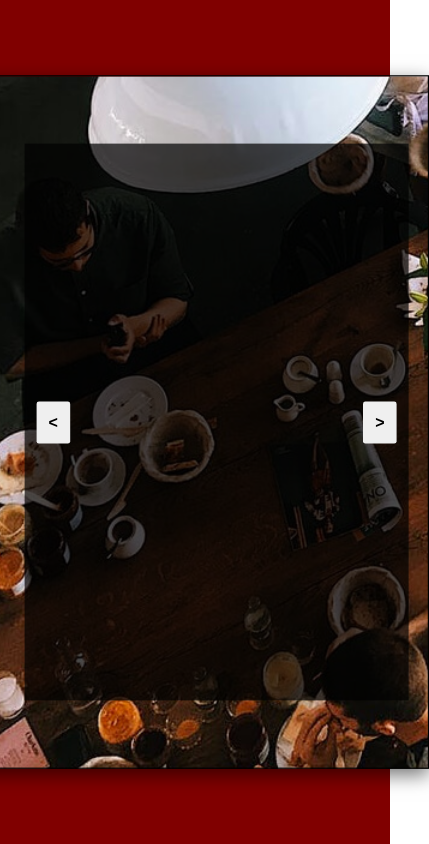
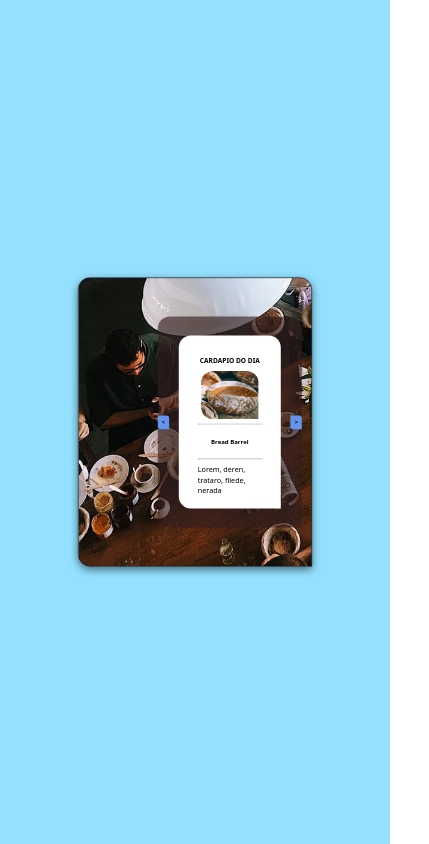
Before and after one commit to GustavoPaterno/Template_test_design_simple, a plain HTML site: page index.html in a window 390 px wide. Shown: the whole page, 429 px wide, since content can reach past the window. Drawn offline with Linux system fonts and the light colour scheme.

Commit message:
commit 2

```diff
--- a/index.html
+++ b/index.html
@@ -1,21 +1,34 @@
 <!DOCTYPE html>
 <html lang="en">
+
 <head>
     <meta charset="UTF-8">
     <meta name="viewport" content="width=device-width, initial-scale=1.0">
     <title>Document</title>
     <link rel="stylesheet" href="style.css">
 </head>
+
 <body>
     <div class="conteiner">
         <div class="img-info">
             <div class="aside">
                 <div class="buttons">
                     <button id="left"><strong><</strong></button>
+                    <div class="itens" id="itens">
+                        <h3>CARDAPIO DO DIA</h3>
+                        <img src="img/bread-barrel.jpg" alt="" id="img">
+                        <hr>
+                        <h4 id="h4">Bread Barrel</h4>
+                        <hr>
+                        <span id="span">Lorem, deren, trataro, filede, nerada</span>
+                    </div>
                     <button id="right"><strong>></strong></button>
                 </div>
             </div>
         </div>
     </div>
+
+    <script src="script.js"></script>
 </body>
+
 </html>
--- /dev/null
+++ b/script.js
@@ -0,0 +1,31 @@
+const itens = document.getElementById("itens")
+
+
+const arr = [
+    { img: "img/bread-barrel.jpg", title: "Bread Barrel", desc: "Lorem, deren, trataro, filede, nerada" },
+    { img: "img/img3.jpg", title: "Tuscan Grilled", desc: "Lorem, deren, trataro, filede, nerada" },
+    { img: "img/img2.jpg", title: "Crab Cake", desc: "Lorem, deren, trataro, filede, nerada" }
+];
+
+currentIndex = 0;
+function current(){
+    const img = document.getElementById("img")
+    const title = document.querySelector("h4")
+    const desc = document.querySelector("span")
+
+    img.src = arr[currentIndex].img
+    title.textContent = arr[currentIndex].title
+    desc.textContent = arr[currentIndex].desc
+}
+
+document.getElementById("left").addEventListener("click", () => {
+    currentIndex = (currentIndex === 0) ? arr.length - 1 : currentIndex - 1;
+    current();
+});
+
+document.getElementById("right").addEventListener("click", () => {
+    currentIndex = (currentIndex === arr.length - 1) ? 0 : currentIndex + 1;
+    current();
+});
+
+current();
--- a/style.css
+++ b/style.css
@@ -7,7 +7,12 @@ body{
 .conteiner{
     width: 100%;
     height: 100vh;
-    background-color: maroon;
+    background-color: rgb(148, 225, 255);
+    /* background: radial-gradient(circle, rgba(247,255,0,0.8729866946778712) 50%, rgba(172,146,61,1) 90%); */
+    /* #dba654 */
+    /* white */
+    /* #f49336 */
+    /* #f8db78 */
     display: flex;
     justify-content: center;
     align-items: center;
@@ -19,18 +24,20 @@ body{
     display: flex;
     align-items: center;
     justify-content: end;
-    scale: 1.2;
+    scale: 0.85;
     width: 50em;
     height: 36rem;
-    background-image: url(img1.jpg);
+    border-radius: 20px 20px 0px 20px;
+    background-image: url(img/img1.jpg);
     background-repeat: no-repeat;
 }
 
 .aside{
-    width: 20rem;
-    height: 29em;
+    width: 23.5rem;
+    height: 31em;
+    border-radius: 20px 20px 0px 20px;
     margin-right: 1rem;
-    background-color: rgba(0, 0, 0, 0.7);
+    background-color: rgba(51, 31, 31, 0.63);
     display: flex;
     justify-content: center;
     align-items: center;
@@ -47,7 +54,81 @@ body{
 
 button{
     padding: 10px ;
+    background-color: cornflowerblue;
+    font-size: 15px;
     border: none;
-    border-radius: 2px;
+    border-radius: 0px 5px 0px 5px;
     cursor: pointer;
+    outline: none;
+    transition: 0.2s;
 }
+
+button:active{
+    scale: 1.1;
+}
+
+.itens{
+    width: 12rem;
+    height: 24rem;
+    background-color: white;
+    padding: 2rem;
+    margin: 1rem;
+    display: flex;
+    justify-content: center;
+    align-items: center;
+    flex-direction: column;
+    border-radius: 20px 20px 0px 20px;
+}
+
+#img{
+    width: 100%;
+    border-radius: 20px 20px 0px 20px;
+}
+
+hr{
+    width: 100%;
+}
+
+@media (max-width: 950px){
+
+
+
+    .img-info{
+        scale: 0.6;
+        width: 40em;
+        height: 30rem;
+    }
+
+    .aside{
+        width: 15em;
+        height: 22em;
+    }
+
+    .itens{
+        width: 10em;
+        height: 14rem;
+    }
+
+    #img{
+        width: 6em;
+        height: 5em;
+    }
+
+    h4{
+        font-size: 10px;
+    }
+
+    h3{
+        font-size: 11px;
+    }
+
+    button{
+        padding: 7px;
+        font-size: 8px;
+    }
+
+    span{
+        font-size: 12px;
+    }
+
+}
```
Also changed, not shown: img/bread-barrel.jpg (added), img/img1.jpg (renamed from img1.jpg), img/img2.jpg (added), img/img3.jpg (added).
